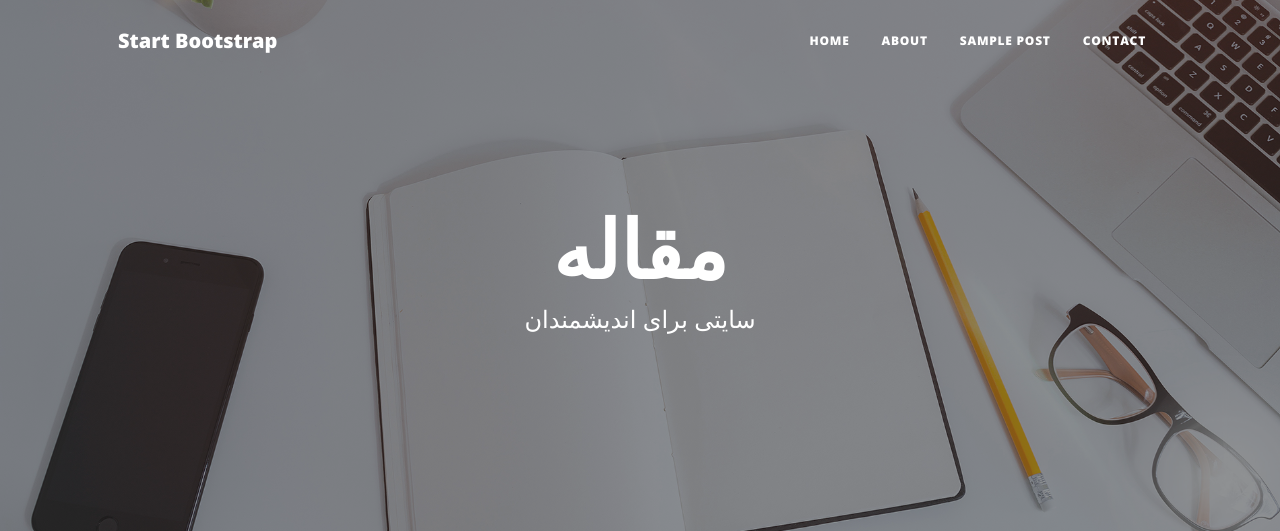
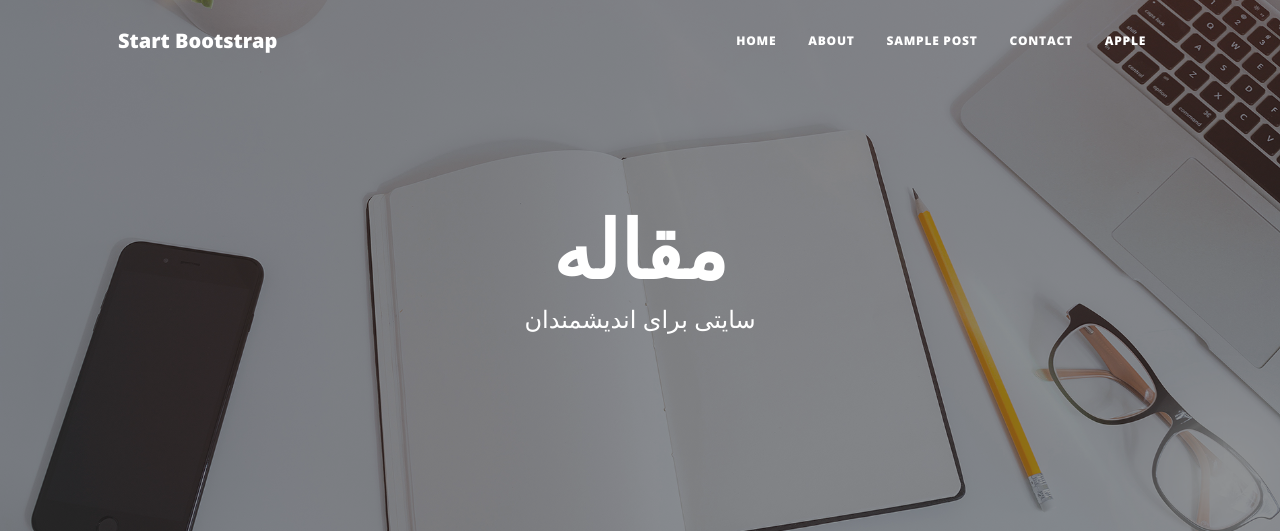
Before and after one commit to Makb84/django-article, a Django app: page / in a window 1280 px wide. Shown: the top 531 px of the page. Run offline with Django 4.2, Linux system fonts and the light colour scheme; data that the repository does not hold is empty; some libraries are stand-ins or nearby versions.

Commit message:
added apple item to menu

```diff
--- a/blog/templates/blog/base.html
+++ b/blog/templates/blog/base.html
@@ -37,6 +37,7 @@
                         <li class="nav-item"><a class="nav-link px-lg-3 py-3 py-lg-4" href="about.html">About</a></li>
                         <li class="nav-item"><a class="nav-link px-lg-3 py-3 py-lg-4" href="post.html">Sample Post</a></li>
                         <li class="nav-item"><a class="nav-link px-lg-3 py-3 py-lg-4" href="contact.html">Contact</a></li>
+                        <li class="nav-item"><a class="nav-link px-lg-3 py-3 py-lg-4" href="contact.html">Apple</a></li>
                     </ul>
                 </div>
             </div>
```
